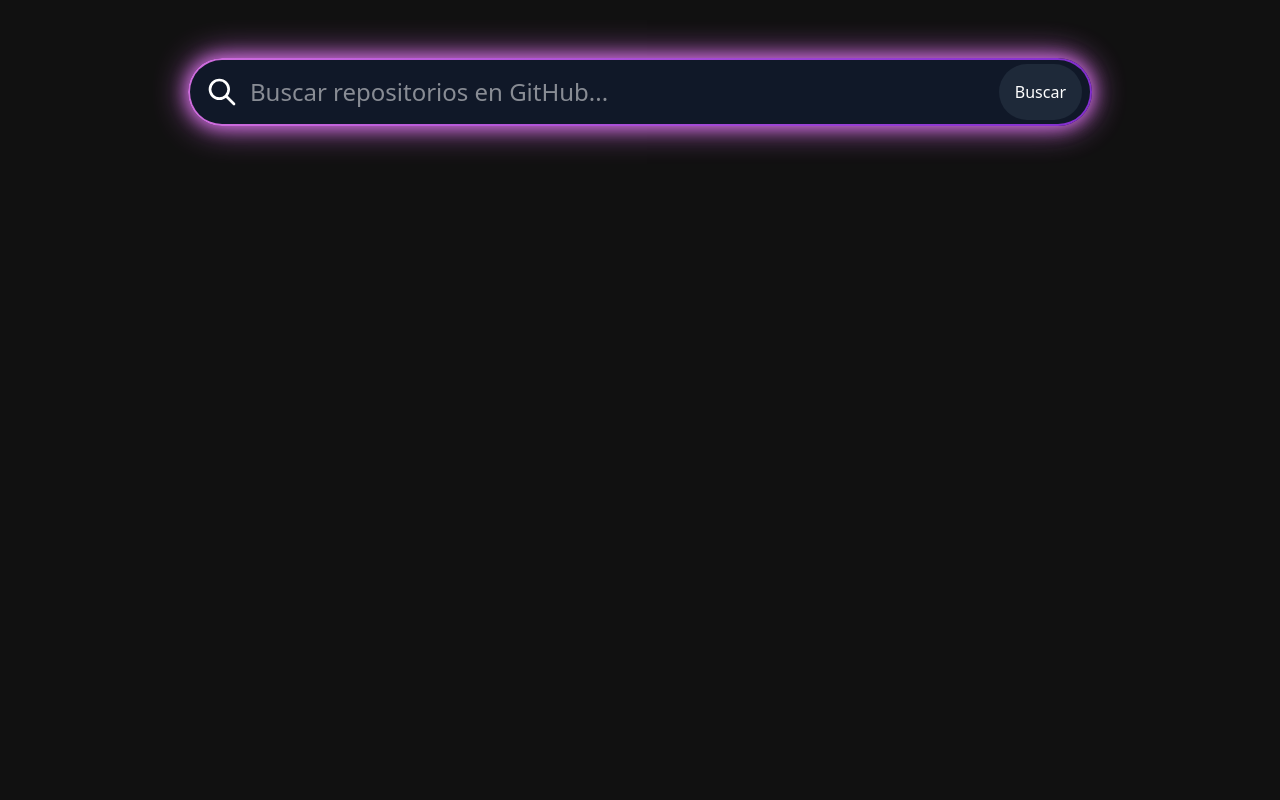
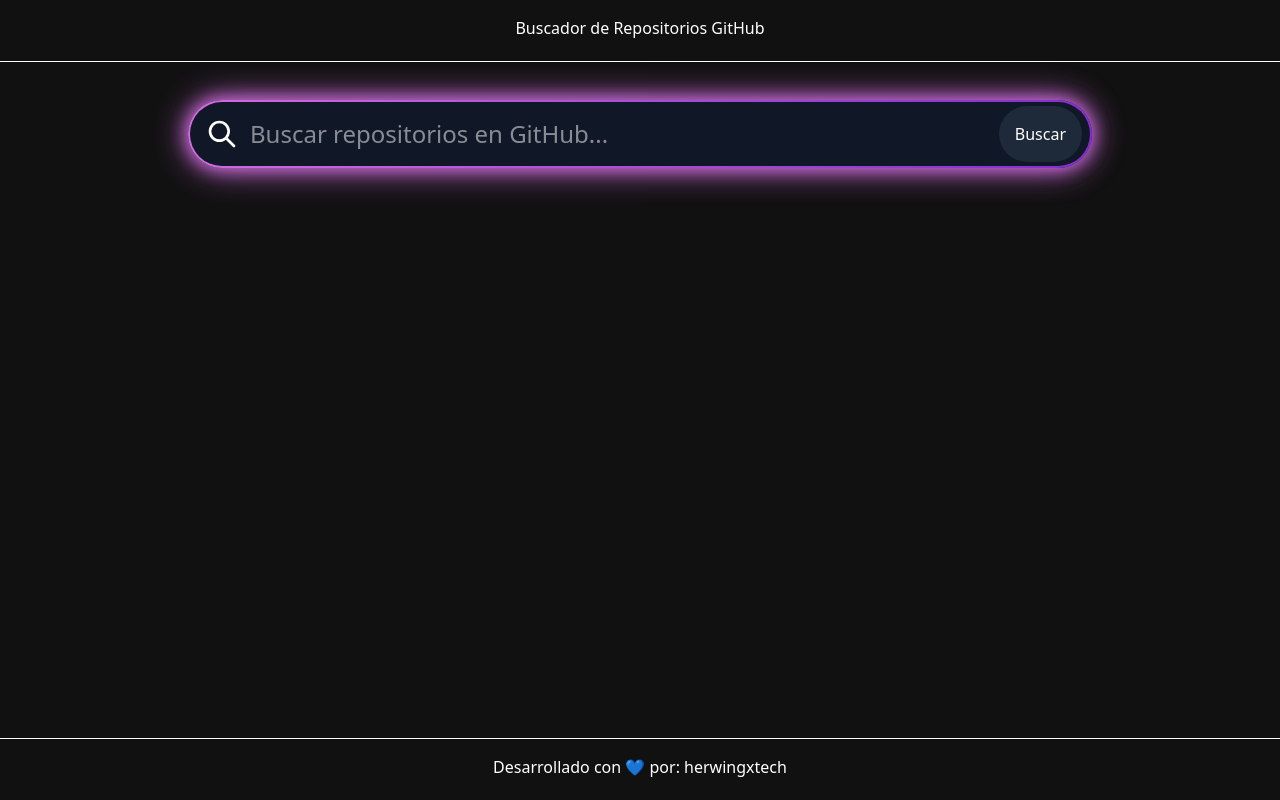
Before and after one commit to herwingxtech/awesome-github-search, a website: page index.html in a window 1280 px wide. Drawn offline with Linux system fonts and the light colour scheme.

Commit message:
Refactor HTML structure and update CSS for improved layout and styling

```diff
--- a/css/effects.css
+++ b/css/effects.css
@@ -1,10 +1,3 @@
-body {
-  background-color: #111111;
-  margin: 0;
-  padding: 20px;
-  min-height: 100vh;
-}
-
 .search-container {
   position: relative;
   width: 100%;
--- a/index.html
+++ b/index.html
@@ -23,8 +23,11 @@
   <link rel="icon" href="./assets/github.png" type="image/png">
 </head>
 
-<body>
-  <div class="search-container">
+<body class="grid min-h-dvh grid-rows-[0.1fr_auto_0.1fr] bg-[#111111]">
+  <header class="text-white text-center border-b-[1px] border-white py-4">
+    <h1>Buscador de Repositorios GitHub</h1>
+  </header>
+  <section class="search-container">
     <form id="search-form">
       <div class="glow-effect">
         <div class="relative flex items-center w-full bg-gray-900 rounded-full overflow-hidden mb-10">
@@ -45,11 +48,10 @@
     <div id="results" class="text-white">
       <!-- Aquí se mostrarán los resultados -->
     </div>
-  </div>
-
-
-
-
+  </section>
+  <footer class="text-white text-center border-t-[1px] border-white py-4">
+    <p>Desarrollado con 💙 por: <a href="github.com/herwingxtech" target="_blank">herwingxtech</a>
+  </footer>
   <script src="./js/script.js"></script> <!-- Enlace a nuestro script JavaScript -->
 </body>
 
```
Also changed, not shown: src/output.css.
